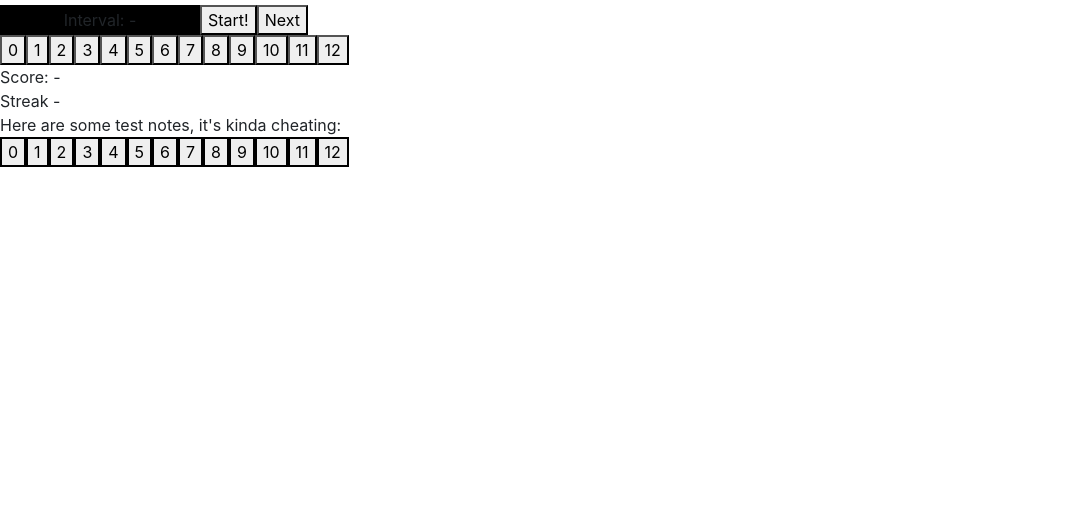
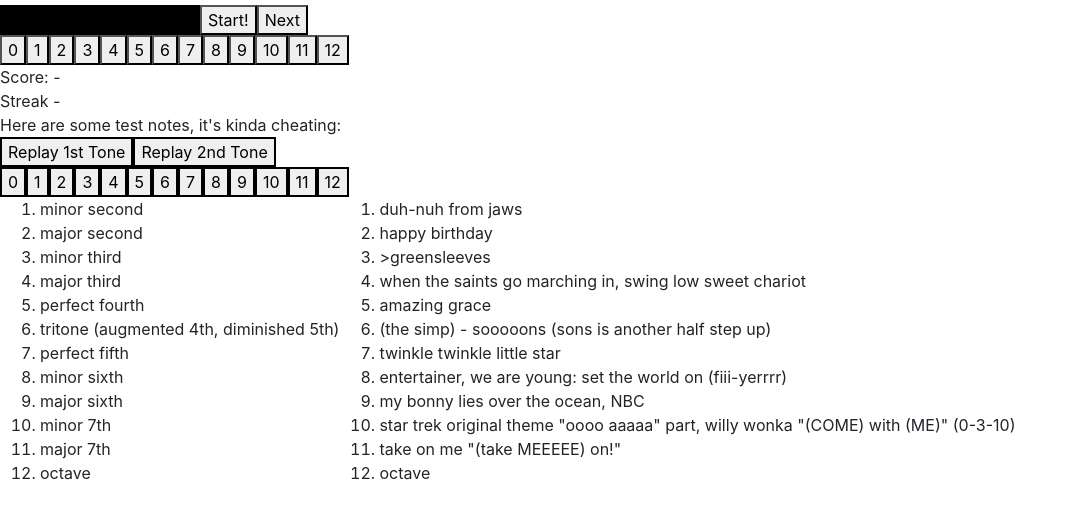
Before and after one commit to MCSDWVL/MCSDWVL.github.io, a plain HTML site: page tonetest.html in a window 1280 px wide. Shown: the part 51-570 px from the top of the page, without its empty margins (0-1077 px from the left). Drawn offline with nearby package versions, Linux system fonts and the light colour scheme; a script that the page names is missing.

Commit message:
song lists, musical names, replay each note buttons

```diff
--- a/tonetest.html
+++ b/tonetest.html
@@ -21,6 +21,7 @@
             visibility: visible;
             filter: alpha(opacity=0);
             text-align: center;
+            color: black;
             vertical-align: middle;
         }
         .cheating {
@@ -66,6 +67,10 @@
         <div id="cheating">
             <div>Here are some test notes, it's kinda cheating: </div>
             <div class="horizontalcontainer">
+                <button id="playagain1" class="testNote">Replay 1st Tone</button>
+                <button id="playagain2" class="testNote">Replay 2nd Tone</button>
+            </div>
+            <div class="horizontalcontainer">
                 <button id="tn0" class="testNote" data-guess=0>0</button>
                 <button id="tn1" class="testNote" data-guess=1>1</button>
                 <button id="tn2" class="testNote" data-guess=2>2</button>
@@ -81,7 +86,38 @@
                 <button id="tn12" class="testNote" data-guess=12>12</button>
             </div>
         </div>
-    </div>
+        <div id="notes">
+            <div class="horizontalcontainer">
+                <ol>
+                    <li>minor second</li>
+                    <li>major second</li>
+                    <li>minor third</li>
+                    <li>major third</li>
+                    <li>perfect fourth</li>
+                    <li>tritone (augmented 4th, diminished 5th)</li>
+                    <li>perfect fifth</li>
+                    <li>minor sixth</li>
+                    <li>major sixth</li>
+                    <li>minor 7th</li>
+                    <li>major 7th</li>
+                    <li>octave</li>
+                </ol>
+                <ol>
+                    <li>duh-nuh from jaws</li>
+                    <li>happy birthday</li>
+                    <li>>greensleeves</li>
+                    <li>when the saints go marching in, swing low sweet chariot</li>
+                    <li>amazing grace</li>
+                    <li>(the simp) - sooooons (sons is another half step up)</li>
+                    <li>twinkle twinkle little star</li>
+                    <li>entertainer, we are young: set the world on (fiii-yerrrr)</li>
+                    <li>my bonny lies over the ocean, NBC</li>
+                    <li>star trek original theme "oooo aaaaa" part, willy wonka "(COME) with (ME)" (0-3-10)</li>
+                    <li>take on me "(take MEEEEE) on!"</li>
+                    <li>octave</li>
+                </ol>
+            </div>
+        </div>
     <script src="https://ajax.googleapis.com/ajax/libs/jquery/3.4.1/jquery.min.js"></script>
     <script src="https://cdnjs.cloudflare.com/ajax/libs/tone/13.0.1/Tone.min.js"></script>
     <script>
@@ -110,7 +146,7 @@
             //}
 
             var notes = [220];
-            for (halfStep = 1; halfStep < 12; ++halfStep) {
+            for (halfStep = 1; halfStep <= 12; ++halfStep) {
                 notes.push(notes[halfStep - 1] * Math.pow(2, 1 / 12));
             }
 
@@ -124,8 +160,8 @@
             var maxRange = 12;
 
             function playIntervalSequence(firstNote, secondNote) {
-                synth.triggerAttackRelease(notes[firstNote], ".5");
-                synth.triggerAttackRelease(notes[secondNote], ".5", "+1");
+                synth.triggerAttackRelease(notes[firstNote], ".3");
+                synth.triggerAttackRelease(notes[secondNote], ".3", "+.5");
             }
 
             function playInterval() {
@@ -186,7 +222,13 @@
                 $("#tn" + secondNote).css({ border: "2px solid " + (correct ? "green" : "red") });
             });
             $(".testNote").click(function () {
-                synth.triggerAttackRelease(notes[0] * Math.pow(Math.pow(2, 1 / 12),$(this).data("guess")), ".5");
+                synth.triggerAttackRelease(notes[$(this).data("guess")], ".3");
+            });
+            $("#playagain1").click(function () {
+                synth.triggerAttackRelease(notes[firstNote], ".3");
+            });
+            $("#playagain2").click(function () {
+                synth.triggerAttackRelease(notes[secondNote], ".3");
             });
         })();
     </script>
```
